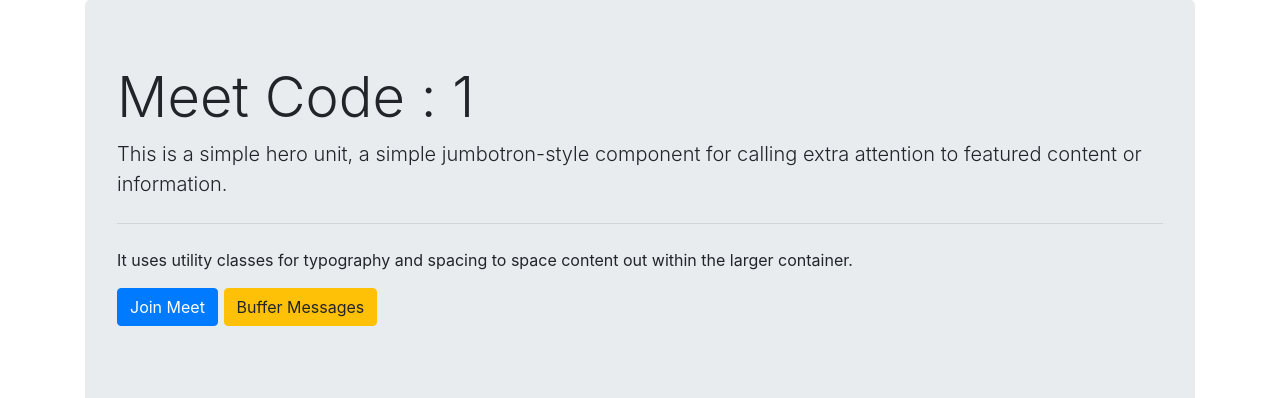
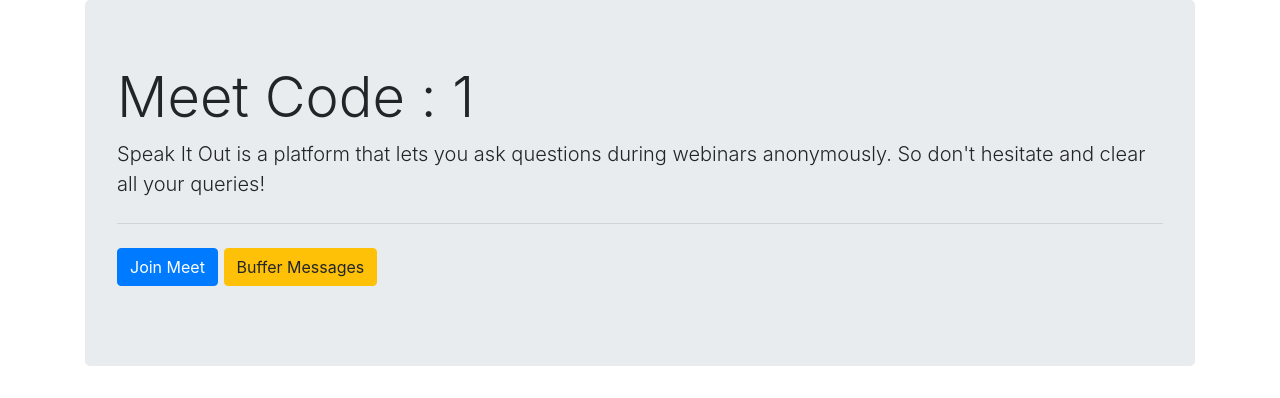
Before and after one commit to shankhanil007/Speak-It-Out, a Django app: page /1/buffer/40 in a window 1280 px wide. Shown: the part 56-454 px from the top of the page. Run offline with Django 3.2, Linux system fonts and the light colour scheme; data comes from the database, SQL or seed files in the repository; both versions use the stored data as it was after the commit; data that the repository does not hold is empty; some libraries are stand-ins or nearby versions.

Commit message:
refactore

```diff
--- a/SpeakItOut/templates/bufferMessages.html
+++ b/SpeakItOut/templates/bufferMessages.html
@@ -14,7 +14,7 @@
 
                 <a href="/{{code}}/enter" class="btn btn-primary" >Join Meet</a>
                 <!-- <button class="btn btn-success" type="submit">New Messages</button> -->
-                <a href="/{{code}}/newMessages" class="btn btn-primary">New Messages</a
+                <a href="/{{code}}/newMessages" class="btn btn-success">New Messages</a
             </p>
         </div>
     </div>
--- a/SpeakItOut/templates/dashboard.html
+++ b/SpeakItOut/templates/dashboard.html
@@ -16,7 +16,7 @@
     <div class ="container">
         <div class="jumbotron">
             <h1 class="display-4">Welcome Admin!</h1>
-            <p class="lead">This is a simple hero unit, a simple jumbotron-style component for calling extra attention to featured content or information.</p>
+            <p class="lead">Speak It Out is a platform that lets you ask questions during webinars anonymously. So don't hesitate and clear all your queries!</p>
             <hr class="my-4">
             <p>Please enter the meeting code below to activate it.</p>
             <p class="lead">
--- a/SpeakItOut/templates/newMessages.html
+++ b/SpeakItOut/templates/newMessages.html
@@ -7,9 +7,9 @@
     <div class ="container">
         <div class="jumbotron">
             <h1 class="display-4">Meet Code : {{code}}</h1>
-            <p class="lead">This is a simple hero unit, a simple jumbotron-style component for calling extra attention to featured content or information.</p>
+            <p class="lead">Speak It Out is a platform that lets you ask questions during webinars anonymously. So don't hesitate and clear all your queries!</p>
             <hr class="my-4">
-            <p>It uses utility classes for typography and spacing to space content out within the larger container.</p>
+
             <p class="lead">
 
                 <a href="/{{code}}/enter" class="btn btn-primary" >Join Meet</a>
```
Also changed, not shown: SpeakItOut/db.sqlite3.
